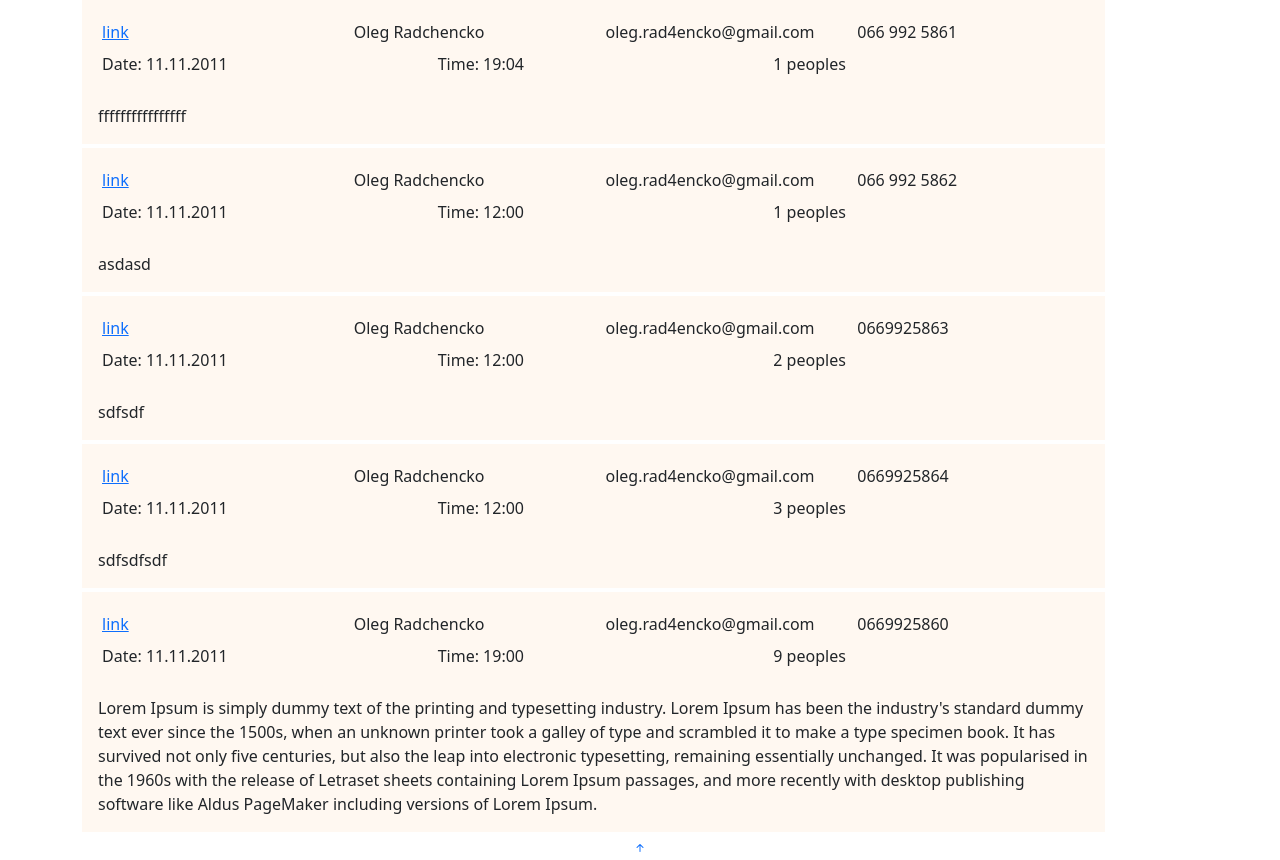
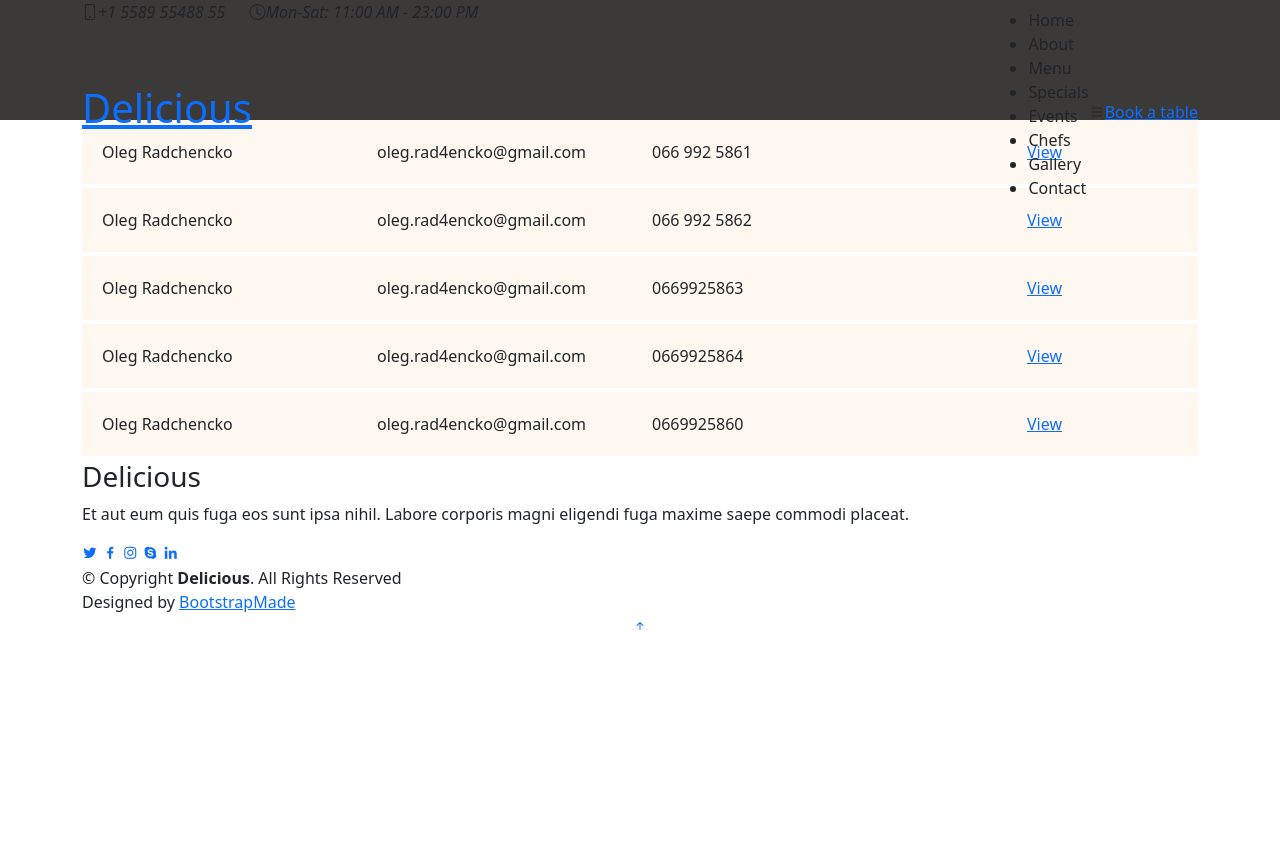
Before and after one commit to Restovuds/DeliciousDjango, a Django app: template manager/templates/reservation_list.html in a window 1280 px wide. After the commit the page ends 630 px from the top, so only its background shows below. Run offline with Django 5.2, Linux system fonts and the light colour scheme; the template is opened without the code that fills it: values that come from a table or form of the project are taken from there, others are empty; data comes from the database, SQL or seed files in the repository; both versions use the stored data as it was after the commit; some libraries are stand-ins or nearby versions.

Commit message:
Added application and reservation view page. Added lazy urls

```diff
--- a/DeliciousDjango/settings.py
+++ b/DeliciousDjango/settings.py
@@ -25,7 +25,7 @@ SECRET_KEY = 'django-insecure-0h3@qw1&!k=*d9!@f7%7zwh4b^3k(rx^#tz25y%z8sa)jqrds)
 # SECURITY WARNING: don't run with debug turned on in production!
 DEBUG = True
 
-ALLOWED_HOSTS = []
+ALLOWED_HOSTS = ['127.0.0.1', 'localhost']
 
 
 # Application definition
--- a/DeliciousDjango/urls.py
+++ b/DeliciousDjango/urls.py
@@ -22,7 +22,7 @@ from account.views import user_registration, user_login, user_logout
 
 urlpatterns = [
 
-    path('', include('main_page.urls')),
+    path('', include('main_page.urls'), name='main_page'),
 
 
     path('admin/', admin.site.urls),
--- a/main_page/urls.py
+++ b/main_page/urls.py
@@ -4,5 +4,5 @@ from .views import main_page_view
 app_name = 'main_page'
 
 urlpatterns = [
-    path('', main_page_view),
+    path('', main_page_view, name='index'),
 ]
--- a/manager/models.py
+++ b/manager/models.py
@@ -1,3 +1,5 @@
+from datetime import datetime
+
 from django.core.validators import RegexValidator
 from django.db import models
 
@@ -21,7 +23,7 @@ class UserReservation(models.Model):
     time_of_receipt = models.DateTimeField(auto_now_add=True)
 
     def __str__(self):
-        return f'New receipt from {self.name}, {self.phone} - {self.time_of_receipt}'
+        return f'New receipt from {self.name}, {self.phone} - {self.time_of_receipt.strftime("%d.%m.%Y %H:%M")}'
 
     class Meta:
         ordering = ('time_of_receipt',)
@@ -38,7 +40,7 @@ class UserContact(models.Model):
     time_of_receipt = models.DateTimeField(auto_now_add=True)
 
     def __str__(self):
-        return f'New application from {self.name}, {self.email} - {self.time_of_receipt}'
+        return f'New application from {self.name}, {self.email} - {self.time_of_receipt.strftime("%d.%m.%Y %H:%M")}'
 
     class Meta:
         ordering = ('time_of_receipt',)
--- a/manager/templates/reservation_list.html
+++ b/manager/templates/reservation_list.html
@@ -1,15 +1,12 @@
-{% extends 'manager.html' %}
+{% extends 'index.html' %}
 
 {% block main_content %}
-
+    <div style="height: 120px; background: rgba(26, 24, 22, 0.85)"></div>
     <section id="reserves">
     <div class="container">
         {% for reservation in reservations %}
-            <div class="col-md-11 col-md-offset-1 p-3 mb-lg-1" style="background: #fff8f1">
+            <div class="col-md-12 col-md-offset-1 p-3 mb-lg-1" style="background: #fff8f1">
                 <div class="row p-1">
-                    <div class="col-md-3">
-                        <a href="" class="book-a-table-btn">link</a>
-                    </div>
                     <div class="col-md-3">
                         {{ reservation.name }}
                     </div>
@@ -19,21 +16,8 @@
                     <div class="col-md-3">
                         {{ reservation.phone }}
                     </div>
-                </div>
-                <div class="row p-1">
-                    <div class="col-md-4">
-                        Date: {{ reservation.date|date:'d.m.Y' }}
-                    </div>
-                    <div class="col-md-4">
-                        Time: {{ reservation.time|time:'H:s' }}
-                    </div>
-                    <div class="col-md-4">
-                        {{ reservation.number_of_people }} peoples
-                    </div>
-                </div>
-                <div class="row  pt-lg-4">
-                    <div class="col-md-12">
-                        {{ reservation.message }}
+                    <div class="col-3">
+                        <a href="{% url 'manager:reservation' reservation_id=reservation.pk %}" class="book-a-table-btn" style="margin-left: 100px">View</a>
                     </div>
                 </div>
             </div>
--- a/manager/urls.py
+++ b/manager/urls.py
@@ -1,7 +1,11 @@
 from django.urls import path, include
-from .views import reservation_list, applications_list
+from .views import reservation_list, reservation, applications_list, application
+
+app_name = 'manager'
 
 urlpatterns = [
-    path('reservations', reservation_list),
-    path('applications', applications_list)
+    path('reservations', reservation_list, name='reservations'),
+    path('reservation/<int:reservation_id>', reservation, name='reservation'),
+    path('applications', applications_list, name='applications'),
+    path('application/<int:application_id>', application, name='application'),
 ]
--- a/templates/index.html
+++ b/templates/index.html
@@ -52,43 +52,36 @@
     <div class="container-fluid container-xl d-flex align-items-center justify-content-between">
 
       <div class="logo me-auto">
-        <h1><a href="index.html">Delicious</a></h1>
+        <h1><a href="{% url 'main_page:index' %}">Delicious</a></h1>
         <!-- Uncomment below if you prefer to use an image logo -->
         <!-- <a href="index.html"><img src="assets/img/logo.png" alt="" class="img-fluid"></a>-->
       </div>
 
       <nav id="navbar" class="navbar order-last order-lg-0">
         <ul>
-          <li><a class="nav-link scrollto active" href="#hero">Home</a></li>
-          <li><a class="nav-link scrollto" href="#about">About</a></li>
-          <li><a class="nav-link scrollto" href="#menu">Menu</a></li>
-          <li><a class="nav-link scrollto" href="#specials">Specials</a></li>
-          <li><a class="nav-link scrollto" href="#events">Events</a></li>
-          <li><a class="nav-link scrollto" href="#chefs">Chefs</a></li>
-          <li><a class="nav-link scrollto" href="#gallery">Gallery</a></li>
-          <li class="dropdown"><a href="#"><span>Drop Down</span> <i class="bi bi-chevron-down"></i></a>
-            <ul>
-              <li><a href="#">Drop Down 1</a></li>
-              <li class="dropdown"><a href="#"><span>Deep Drop Down</span> <i class="bi bi-chevron-right"></i></a>
+          <li><a class="nav-link scrollto active" href="{% url 'main_page:index' %}#hero">Home</a></li>
+          <li><a class="nav-link scrollto" href="{% url 'main_page:index' %}#about">About</a></li>
+          <li><a class="nav-link scrollto" href="{% url 'main_page:index' %}#menu">Menu</a></li>
+          <li><a class="nav-link scrollto" href="{% url 'main_page:index' %}#specials">Specials</a></li>
+          <li><a class="nav-link scrollto" href="{% url 'main_page:index' %}#events">Events</a></li>
+          <li><a class="nav-link scrollto" href="{% url 'main_page:index' %}#chefs">Chefs</a></li>
+          <li><a class="nav-link scrollto" href="{% url 'main_page:index' %}#gallery">Gallery</a></li>
+
+            {% if 'manager' in user.groups.all.0.name %}
+              <li class="dropdown"><a href="#"><span>Manager</span> <i class="bi bi-chevron-down"></i></a>
                 <ul>
-                  <li><a href="#">Deep Drop Down 1</a></li>
-                  <li><a href="#">Deep Drop Down 2</a></li>
-                  <li><a href="#">Deep Drop Down 3</a></li>
-                  <li><a href="#">Deep Drop Down 4</a></li>
-                  <li><a href="#">Deep Drop Down 5</a></li>
+                  <li><a href={% url 'manager:reservations' %}>Reservations</a></li>
+                  <li><a href={% url 'manager:applications' %}>Applications</a></li>
                 </ul>
               </li>
-              <li><a href="#">Drop Down 2</a></li>
-              <li><a href="#">Drop Down 3</a></li>
-              <li><a href="#">Drop Down 4</a></li>
-            </ul>
-          </li>
-          <li><a class="nav-link scrollto" href="#contact">Contact</a></li>
+            {% endif %}
+
+          <li><a class="nav-link scrollto" href="{% url 'main_page:index' %}#contact">Contact</a></li>
         </ul>
         <i class="bi bi-list mobile-nav-toggle"></i>
       </nav><!-- .navbar -->
 
-      <a href="#book-a-table" class="book-a-table-btn scrollto">Book a table</a>
+      <a href="/#book-a-table" class="book-a-table-btn scrollto">Book a table</a>
 
     </div>
   </header><!-- End Header -->
--- a/templates/manager.html
+++ b/templates/manager.html
@@ -37,8 +37,55 @@
   ======================================================== -->
 </head>
 
-<body>
+<body style="background: rgba(26, 24, 22, 0.85)">
 
+  <!-- ======= Top Bar ======= -->
+  <section id="topbar" class="d-flex align-items-center fixed-top topbar-transparent">
+    <div class="container-fluid container-xl d-flex align-items-center justify-content-center justify-content-lg-start">
+      <i class="bi bi-phone d-flex align-items-center"><span>+1 5589 55488 55</span></i>
+      <i class="bi bi-clock ms-4 d-none d-lg-flex align-items-center"><span>Mon-Sat: 11:00 AM - 23:00 PM</span></i>
+    </div>
+  </section>
+
+  <!-- ======= Header ======= -->
+  <header id="header" class="fixed-top d-flex align-items-center header-transparent">
+    <div class="container-fluid container-xl d-flex align-items-center justify-content-between">
+
+      <div class="logo me-auto">
+        <h1><a href="index.html">Delicious</a></h1>
+        <!-- Uncomment below if you prefer to use an image logo -->
+        <!-- <a href="index.html"><img src="assets/img/logo.png" alt="" class="img-fluid"></a>-->
+      </div>
+
+      <nav id="navbar" class="navbar order-last order-lg-0">
+        <ul>
+          <li><a class="nav-link scrollto active" href="#hero">Home</a></li>
+          <li><a class="nav-link scrollto" href="#about">About</a></li>
+          <li><a class="nav-link scrollto" href="#menu">Menu</a></li>
+          <li><a class="nav-link scrollto" href="#specials">Specials</a></li>
+          <li><a class="nav-link scrollto" href="#events">Events</a></li>
+          <li><a class="nav-link scrollto" href="#chefs">Chefs</a></li>
+          <li><a class="nav-link scrollto" href="#gallery">Gallery</a></li>
+
+          {% if 'manager' in user.groups.all.0.name %}
+              <li class="dropdown"><a href="#"><span>For Managers</span> <i class="bi bi-chevron-down"></i></a>
+                <ul>
+                  <li><a href="#">Applications</a></li>
+                  <li><a href="#">Reservations</a></li>
+                </ul>
+              </li>
+          {% endif %}
+
+          <li><a class="nav-link scrollto" href="#contact">Contact</a></li>
+        </ul>
+        <i class="bi bi-list mobile-nav-toggle"></i>
+      </nav><!-- .navbar -->
+
+      <a href="#book-a-table" class="book-a-table-btn scrollto">Book a table</a>
+
+    </div>
+  </header><!-- End Header -->
+  <div style="height: 120px; background: rgba(26, 24, 22, 0.85)"></div>
   {% block main_content %}
   {% endblock %}
 
```
Also changed, not shown: manager/templates/application.html (added, +41 -0 lines), manager/templates/applications_list.html (+8 -17 lines), manager/templates/reservation.html (added, +50 -0 lines), manager/views.py (+32 -1 lines), db.sqlite3.
